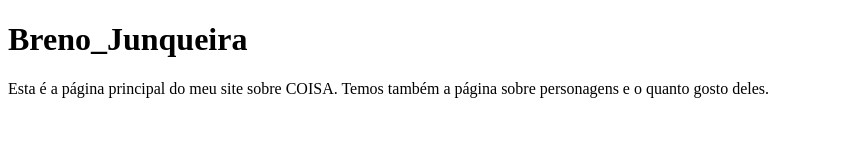
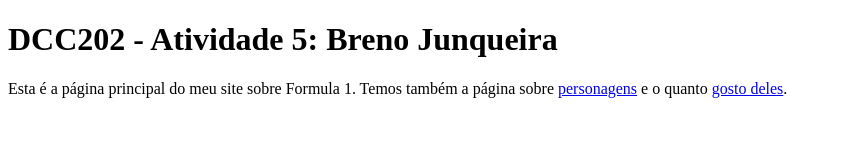
Before and after one commit to ufjf-dcc202/ufjf-dcc202-2023-3-a-atv5-beJayBR, a website: page index.html in a window 1280 px wide. Shown: the whole page, without its empty margins (0-842 px from the left). Drawn offline with Linux system fonts and the light colour scheme.

Commit message:
Index.html feito com sucesso

```diff
--- a/index.html
+++ b/index.html
@@ -7,9 +7,9 @@
 </head>
 <body>
     <main>
-        <h1>Breno_Junqueira</h1>
+        <h1>DCC202 - Atividade 5: Breno Junqueira</h1>
         <p>
-            Esta é a página principal do meu site sobre COISA. Temos também a página sobre personagens e o quanto gosto deles.
+            Esta é a página principal do meu site sobre Formula 1. Temos também a página sobre <a href="personagens.html">personagens</a> e o quanto <a href="preferencias.html">gosto deles</a>.
         </p>
     </main>
 </body>
```
